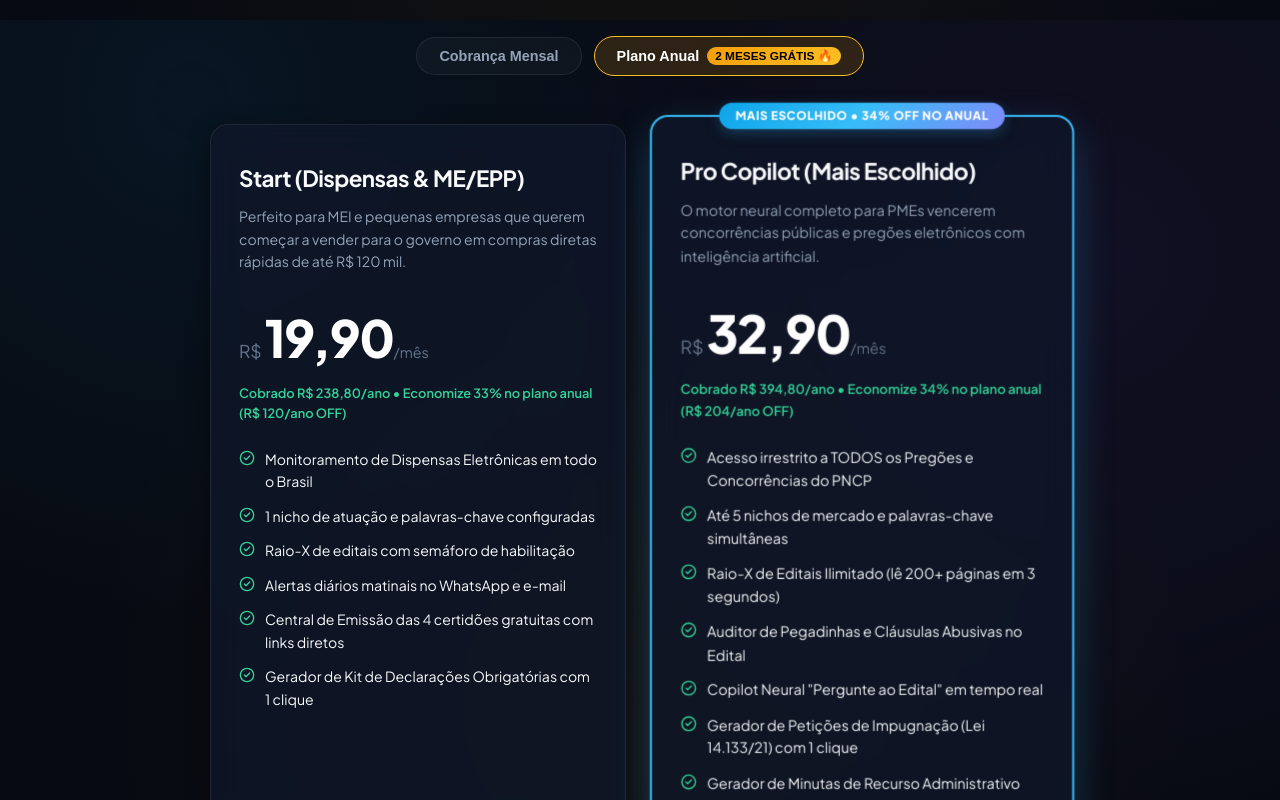
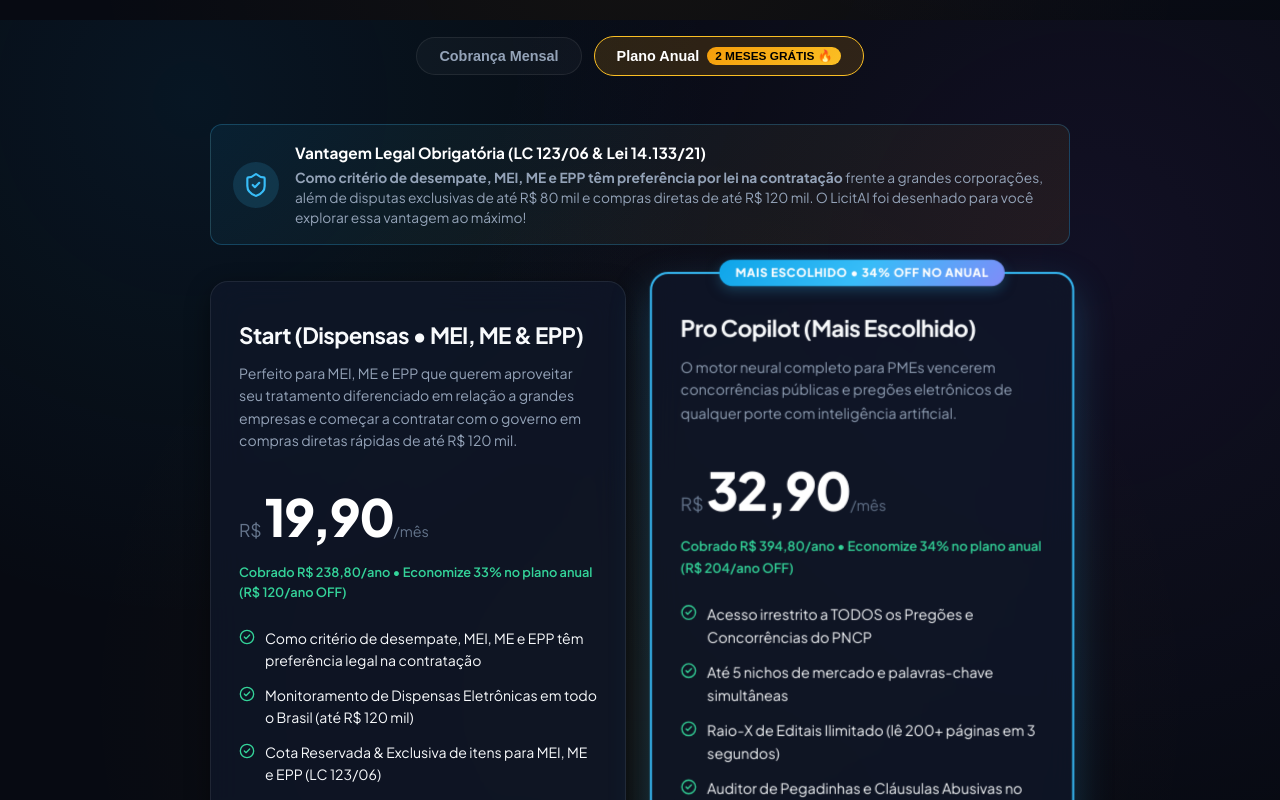
Before and after one commit to pedromoraes10/licitAI, a React (Vite) app: page / in a window 1280 px wide. Shown: the part 3180-3980 px from the top of the page. Built offline with nearby package versions, Linux system fonts and the light colour scheme; no server answers.

Commit message:
feat: destaque estrategico e legal para MEI, ME e EPP com preferencia de contratacao e desempate

```diff
--- a/src/components/LandingPage.jsx
+++ b/src/components/LandingPage.jsx
@@ -2,7 +2,7 @@
 import {
   Sparkles, Zap, Shield, TrendingUp, CheckCircle2, ArrowRight,
   Search, AlertTriangle, FileText, Bot, DollarSign, Clock, MessageSquare,
-  HelpCircle, ChevronDown, Check, X, ShieldAlert, Award
+  HelpCircle, ChevronDown, Check, X, ShieldAlert, Award, ShieldCheck
 } from 'lucide-react';
 import { FEATURED_TENDERS } from '../services/mockTenders';
 import { CnpjScanner } from './CnpjScanner';
@@ -36,16 +36,18 @@
   const planos = [
     {
       id: 'start',
-      nome: 'Start (Dispensas & ME/EPP)',
+      nome: 'Start (Dispensas • MEI, ME & EPP)',
       precoMensal: '29,90',
       precoAnual: '19,90',
       totalAnual: '238,80',
       economia: 'Economize 33% no plano anual (R$ 120/ano OFF)',
       periodo: '/mês',
-      descricao: 'Perfeito para MEI e pequenas empresas que querem começar a vender para o governo em compras diretas rápidas de até R$ 120 mil.',
+      descricao: 'Perfeito para MEI, ME e EPP que querem aproveitar seu tratamento diferenciado em relação a grandes empresas e começar a contratar com o governo em compras diretas rápidas de até R$ 120 mil.',
       destaque: false,
       recursos: [
-        'Monitoramento de Dispensas Eletrônicas em todo o Brasil',
+        'Como critério de desempate, MEI, ME e EPP têm preferência legal na contratação',
+        'Monitoramento de Dispensas Eletrônicas em todo o Brasil (até R$ 120 mil)',
+        'Cota Reservada & Exclusiva de itens para MEI, ME e EPP (LC 123/06)',
         '1 nicho de atuação e palavras-chave configuradas',
         'Raio-X de editais com semáforo de habilitação',
         'Alertas diários matinais no WhatsApp e e-mail',
@@ -61,7 +63,7 @@
       totalAnual: '394,80',
       economia: 'Economize 34% no plano anual (R$ 204/ano OFF)',
       periodo: '/mês',
-      descricao: 'O motor neural completo para PMEs vencerem concorrências públicas e pregões eletrônicos com inteligência artificial.',
+      descricao: 'O motor neural completo para PMEs vencerem concorrências públicas e pregões eletrônicos de qualquer porte com inteligência artificial.',
       destaque: true,
       badge: 'MAIS ESCOLHIDO • 34% OFF NO ANUAL',
       recursos: [
@@ -80,6 +82,10 @@
 
 
   const faqs = [
+    {
+      q: "Como funciona a preferência legal e o tratamento diferenciado para MEI, ME e EPP?",
+      a: "Pela Lei Complementar nº 123/2006 e pela Nova Lei nº 14.133/2021, o governo é obrigado a dar tratamento favorecido para MEI, Microempresa (ME) e Empresa de Pequeno Porte (EPP). Isso inclui: (1) Preferência legal de contratação em caso de empate ficto com grandes empresas (oferta de lance final para cobrir a grande empresa); (2) Licitações de até R$ 80.000 exclusivas para ME/EPP; (3) Compras diretas e dispensas eletrônicas rápidas de até R$ 120.000; e (4) Prazo de 5 dias úteis para sanar pendências fiscais após vencer. O LicitAI destaca e filtra essas oportunidades exclusivas automaticamente!"
+    },
     {
       q: "Preciso ter conhecimento jurídico para usar o LicitAI?",
       a: "Não! Esse é exatamente o maior diferencial do LicitAI. A inteligência artificial traduz o 'juridiquês' dos editais para uma linguagem empresarial simples e direta. Ela mostra exatamente quais certidões você precisa emitir, se há risco de multa abusiva e se a licitação vale a pena financeiramente para o seu porte."
@@ -607,6 +613,41 @@
           </button>
         </div>
 
+        {/* Banner de Destaque Estratégico: MEI, ME e EPP */}
+        <div style={{
+          maxWidth: '860px',
+          margin: '0 auto 36px',
+          padding: '16px 22px',
+          background: 'linear-gradient(135deg, rgba(14, 165, 233, 0.08) 0%, rgba(245, 158, 11, 0.08) 100%)',
+          border: '1px solid rgba(56, 189, 248, 0.25)',
+          borderRadius: 'var(--radius-md)',
+          display: 'flex',
+          alignItems: 'center',
+          gap: '16px',
+          textAlign: 'left'
+        }}>
+          <div style={{
+            background: 'rgba(56, 189, 248, 0.15)',
+            padding: '10px',
+            borderRadius: 'var(--radius-full)',
+            color: 'var(--primary-light)',
+            display: 'flex',
+            alignItems: 'center',
+            justifyContent: 'center',
+            flexShrink: 0
+          }}>
+            <ShieldCheck size={26} />
+          </div>
+          <div>
+            <div style={{ fontWeight: 700, fontSize: '0.96rem', color: '#fff', marginBottom: '2px' }}>
+              Vantagem Legal Obrigatória (LC 123/06 & Lei 14.133/21)
+            </div>
+            <div style={{ fontSize: '0.86rem', color: 'var(--text-secondary)', lineHeight: '1.45' }}>
+              <strong>Como critério de desempate, MEI, ME e EPP têm preferência por lei na contratação</strong> frente a grandes corporações, além de disputas exclusivas de até R$ 80 mil e compras diretas de até R$ 120 mil. O LicitAI foi desenhado para você explorar essa vantagem ao máximo!
+            </div>
+          </div>
+        </div>
+
         <div style={{
           display: 'grid',
           gridTemplateColumns: 'repeat(auto-fit, minmax(320px, 1fr))',
```
